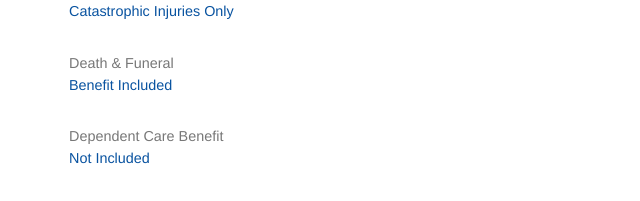
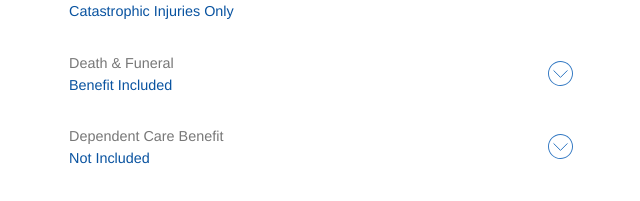
Before and after one commit to tobyl/recommended, a React (Create React App) app: page / in a window 1280 px wide. Shown: the part 1460-1661 px from the top of the page, without its empty margins (196-836 px from the left). Built offline with nearby package versions, Linux system fonts and the light colour scheme.

Commit message:
more fixes

```diff
--- a/src/DeathFuneralItem.js
+++ b/src/DeathFuneralItem.js
@@ -30,6 +30,21 @@ const DeathFuneralItem = ({ name, item, headers, children }) => {
   return (
     <div className={cls}>
       <h3 onClick={handleClick}>
+        <span className="ExpandIcon">
+          <svg viewBox="0 0 500 500" xmlns="http://www.w3.org/2000/svg">
+            <path
+              className="Circle"
+              d="M500 250c0 68.345-28.511 132.063-73.223 176.777C382.063 471.489 318.345 500 250 500c-68.345 0-132.063-28.511-176.777-73.223C28.511 382.063 0 318.345 0 250c0-68.345 28.511-132.063 73.223-176.777C117.937 28.511 181.655 0 250 0c68.345 0 132.063 28.511 176.777 73.223C471.489 117.937 500 181.655 500 250zM413.179 86.821c-42.29-42.289-98.764-67.59-163.179-67.59S129.111 44.532 86.821 86.821c-42.289 42.29-67.59 98.764-67.59 163.179s25.301 120.889 67.59 163.179c42.29 42.289 98.764 67.59 163.179 67.59s120.889-25.301 163.179-67.59c42.289-42.29 67.59-98.764 67.59-163.179s-25.301-120.889-67.59-163.179z"
+            />
+            <path
+              className="Arrow"
+              stroke="#000"
+              fill="none"
+              strokeWidth="20"
+              d="M111.152 188.552l138.896 138.896 138.8-138.802"
+            />
+          </svg>
+        </span>
         <em>{item.title}</em>
         <div className="ItemValue">
           {val === 1 ? 'Benefit Included' : 'Not Included'}
--- a/src/DependentCareItem.js
+++ b/src/DependentCareItem.js
@@ -30,6 +30,21 @@ const DependentCareItem = ({ name, item, headers, children }) => {
   return (
     <div className={cls}>
       <h3 onClick={handleClick}>
+        <span className="ExpandIcon">
+          <svg viewBox="0 0 500 500" xmlns="http://www.w3.org/2000/svg">
+            <path
+              className="Circle"
+              d="M500 250c0 68.345-28.511 132.063-73.223 176.777C382.063 471.489 318.345 500 250 500c-68.345 0-132.063-28.511-176.777-73.223C28.511 382.063 0 318.345 0 250c0-68.345 28.511-132.063 73.223-176.777C117.937 28.511 181.655 0 250 0c68.345 0 132.063 28.511 176.777 73.223C471.489 117.937 500 181.655 500 250zM413.179 86.821c-42.29-42.289-98.764-67.59-163.179-67.59S129.111 44.532 86.821 86.821c-42.289 42.29-67.59 98.764-67.59 163.179s25.301 120.889 67.59 163.179c42.29 42.289 98.764 67.59 163.179 67.59s120.889-25.301 163.179-67.59c42.289-42.29 67.59-98.764 67.59-163.179s-25.301-120.889-67.59-163.179z"
+            />
+            <path
+              className="Arrow"
+              stroke="#000"
+              fill="none"
+              strokeWidth="20"
+              d="M111.152 188.552l138.896 138.896 138.8-138.802"
+            />
+          </svg>
+        </span>
         <em>{item.title}</em>
         <div className="ItemValue">
           {val === 1 ? 'Benefit Included' : 'Not Included'}
```
